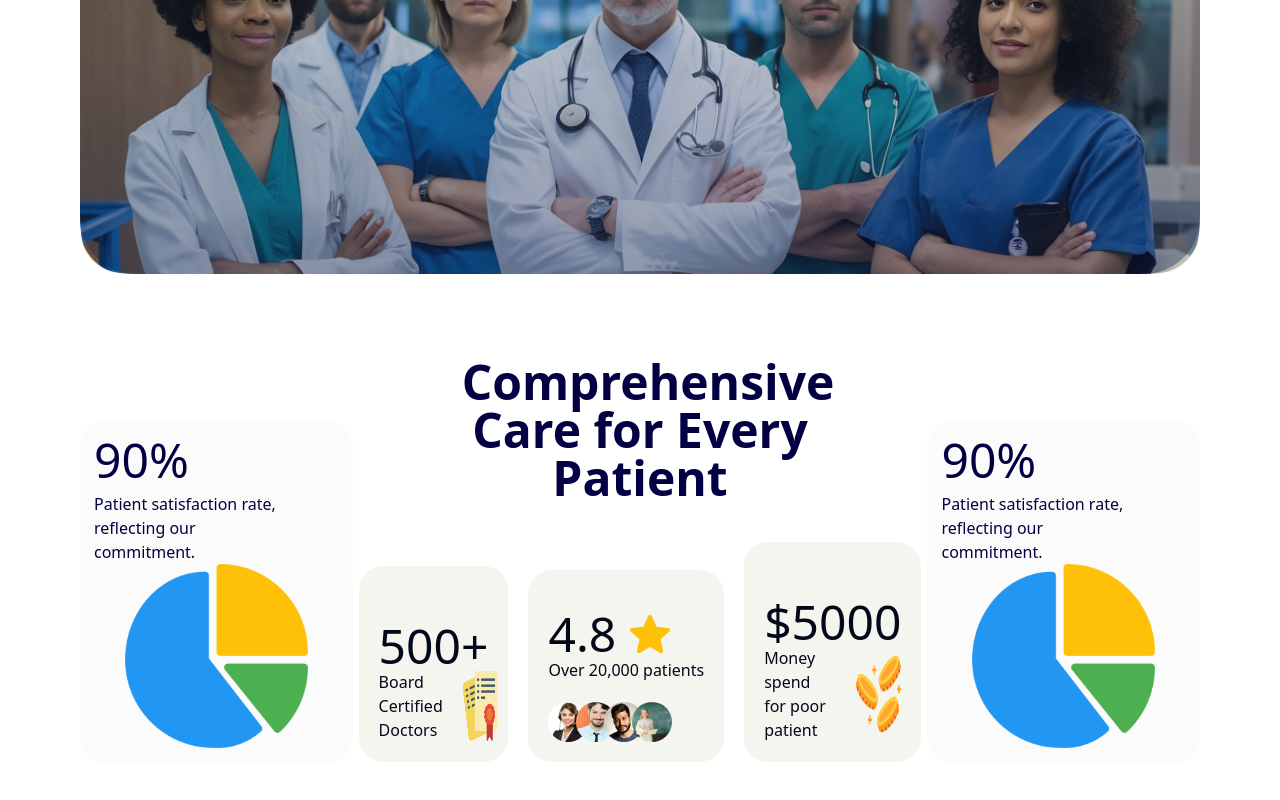
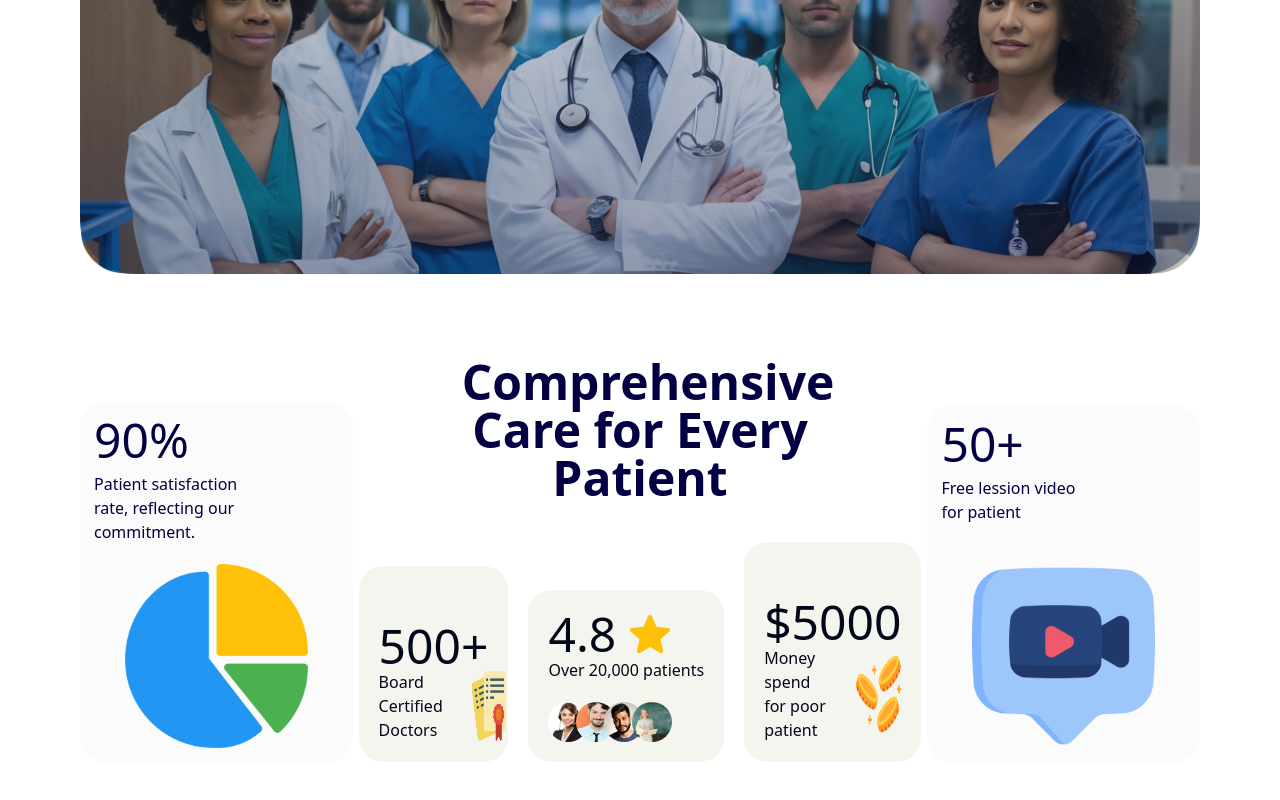
Before and after one commit to safkat07/Health-Care, a React (Vite) app: page / in a window 1280 px wide. Shown: the part 296-1096 px from the top of the page. Built offline with nearby package versions, Linux system fonts and the light colour scheme.

Commit message:
comprehensive section complete

```diff
--- a/src/components/Header/ComprehensiveCare.jsx
+++ b/src/components/Header/ComprehensiveCare.jsx
@@ -3,6 +3,7 @@ import pie from '../../assets/pie-chart.png'
 import contact from '../../assets/contract.png'
 import star from '../../assets/star.png'
 import coin from '../../assets/coin.png'
+import videoChat from '../../assets/video-chat.png'
 
 import client1 from '../../assets/client1.jpg'
 import client2 from '../../assets/client2.jpg'
@@ -14,9 +15,11 @@ const ComprehensiveCare = () => {
     return (
         <ContentWrapper className={"py-16"}>
             <div className="size-full flex flex-row justify-between items-end gap-x-5">
-                <div className='  text-[#020043] p-3.5 rounded-3xl bg-[#FBFBFB]'>
-                    <p className='text-5xl font-medium'>90%</p>
-                    <p className='pt-2 w-3/4'>Patient satisfaction rate, reflecting our commitment.</p>
+                <div className='  text-[#020043] flex flex-col gap-y-5 p-3.5 rounded-3xl bg-[#FBFBFB]'>
+                    <div>
+                        <p className='text-5xl font-medium'>90%</p>
+                        <p className='pt-2 w-3/4'>Patient satisfaction <br /> rate, reflecting our commitment.</p>
+                    </div>
                     <img className='w-3/4 m-auto' src={pie} alt="" />
                 </div>
                 <div className='flex flex-col w-full gap-y-10 justify-center items-center'>
@@ -25,11 +28,11 @@ const ComprehensiveCare = () => {
                         <div className="bg-[#f5f5f0] flex-grow flex flex-col justify-end relative px-5 pt-14 pb-5 rounded-3xl">
                             <p className="text-5xl font-medium">500+</p>
                             <div className="flex gap-x-7">
-                                <p className="w-1/2">Board Certified Doctors</p>
+                                <p className="">Board Certified Doctors</p>
                                 <img className="w-1/3 right-0 top-20" src={contact} alt="Contact" />
                             </div>
                         </div>
-                        <div className="bg-[#f5f5f0] flex-grow shrink-0 flex flex-col justify-end relative px-5 pt-10 pb-5 rounded-3xl">
+                        <div className="bg-[#f5f5f0] flex-grow shrink-0 flex flex-col justify-end relative px-5 pt-5 pb-5 rounded-3xl">
                             <div className="flex gap-x-3.5 items-center">
                                 <p className="text-5xl font-medium">4.8</p>
                                 <img className="size-10 shrink-0" src={star} alt="Star" />
@@ -52,10 +55,13 @@ const ComprehensiveCare = () => {
                     </div>
 
                 </div>
-                <div className='     text-[#020043] p-3.5 rounded-3xl bg-[#FBFBFB]'>
-                    <p className='text-5xl font-medium'>90%</p>
-                    <p className='pt-2 w-3/4'>Patient satisfaction rate, reflecting our commitment.</p>
-                    <img className='w-3/4 m-auto' src={pie} alt="" />
+                <div className='   text-[#020043] p-3.5 rounded-3xl flex flex-col gap-y-10 bg-[#FBFBFB]'>
+                    <div>
+                        <p className='text-5xl font-medium'>50+</p>
+                        <p className='pt-2 w-3/4'>Free lession video <br />
+                            for patient</p>
+                    </div>
+                    <img className='w-3/4 m-auto' src={videoChat} alt="" />
 
                 </div>
             </div>
```
Also changed, not shown: src/assets/video-chat.png (added).
